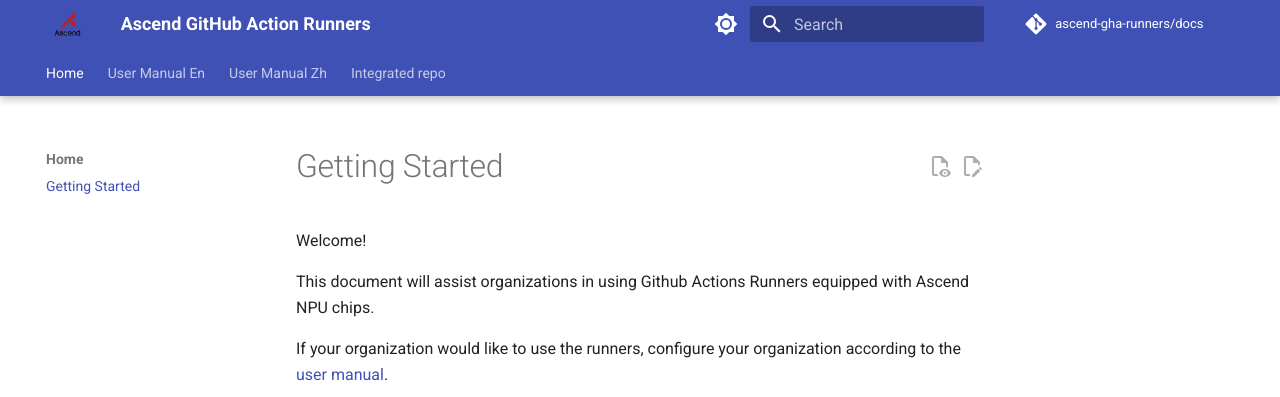
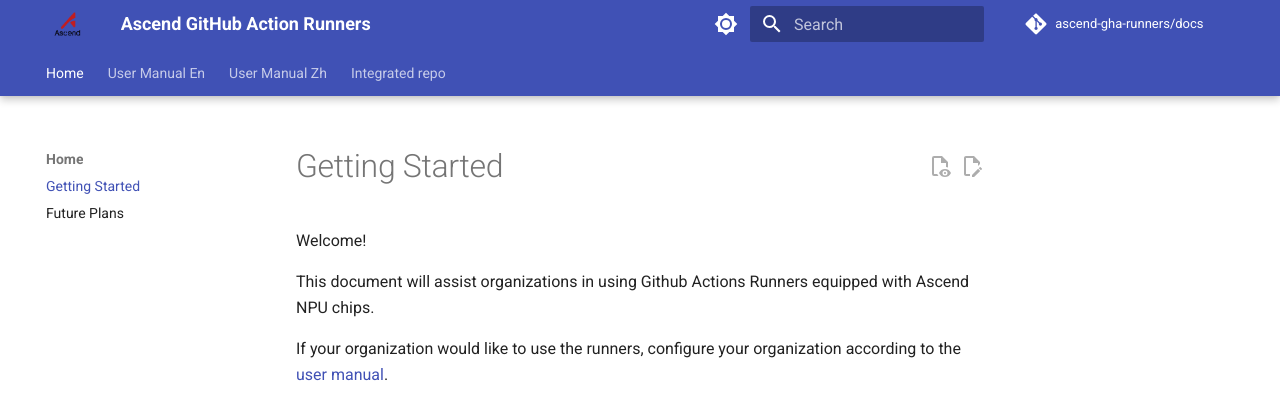
Before and after one commit to cllouud/docs, an MkDocs documentation site: the page built from docs/index.md, in a window 1280 px wide. Shown: the top 397 px of the page. Built offline with MkDocs 1.6.1 and Material for MkDocs 9.7.7, drawn with Linux system fonts in a browser that asks for light colours; comment, search, counter and statistics services are not loaded.

Commit message:
Update mkdocs.yml (#16)

```diff
--- a/mkdocs.yml
+++ b/mkdocs.yml
@@ -43,7 +43,8 @@ markdown_extensions:
       permalink: true
 nav:
   - Home:
-    - index.md
+    - Getting Started: index.md
+    - Future Plans: "#future-plans"
   - User Manual En:
       - user-manual-en.md
   - User Manual Zh:
```
